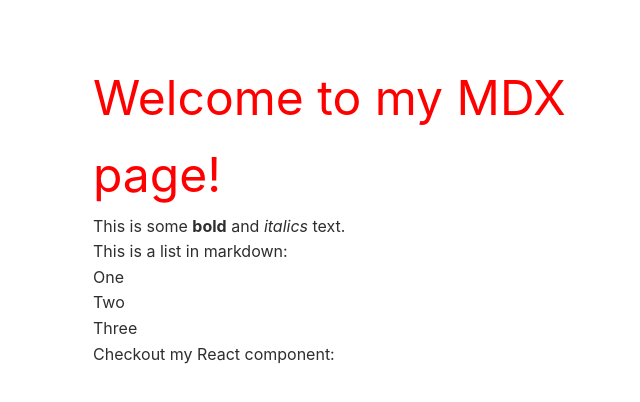
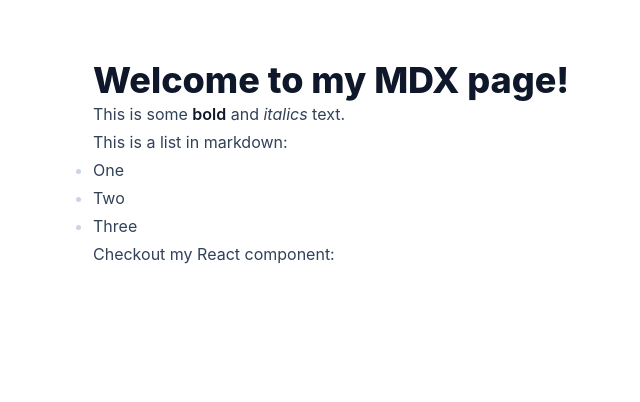
Before and after one commit to so1gging/sol-log, a Next.js app: page /posts/first-category in a window 1280 px wide. Shown: the top 402 px of the page, without its empty margins (247-887 px from the left). Built offline with nearby package versions, Linux system fonts and the light colour scheme.

Commit message:
mdx layout 적용

```diff
--- a/app/posts/first-category/layout.tsx
+++ /dev/null
@@ -1,16 +0,0 @@
-export const metadata = {
-  title: 'Next.js',
-  description: 'Generated by Next.js',
-}
-
-export default function RootLayout({
-  children,
-}: {
-  children: React.ReactNode
-}) {
-  return (
-    <html lang="en">
-      <body>{children}</body>
-    </html>
-  )
-}
--- /dev/null
+++ b/app/posts/layout.tsx
@@ -0,0 +1,7 @@
+export default function MaxLayout({ children }: { children: React.ReactNode }) {
+  return (
+    <div>
+      <article className="prose prose-slate">{children}</article>
+    </div>
+  );
+}
--- a/mdx-components.tsx
+++ b/mdx-components.tsx
@@ -2,9 +2,6 @@ import type { MDXComponents } from "mdx/types";
 
 export function useMDXComponents(components: MDXComponents): MDXComponents {
   return {
-    h1: ({ children }) => (
-      <h1 style={{ color: "red", fontSize: "48px" }}>{children}</h1>
-    ),
     ...components,
   };
 }
```
